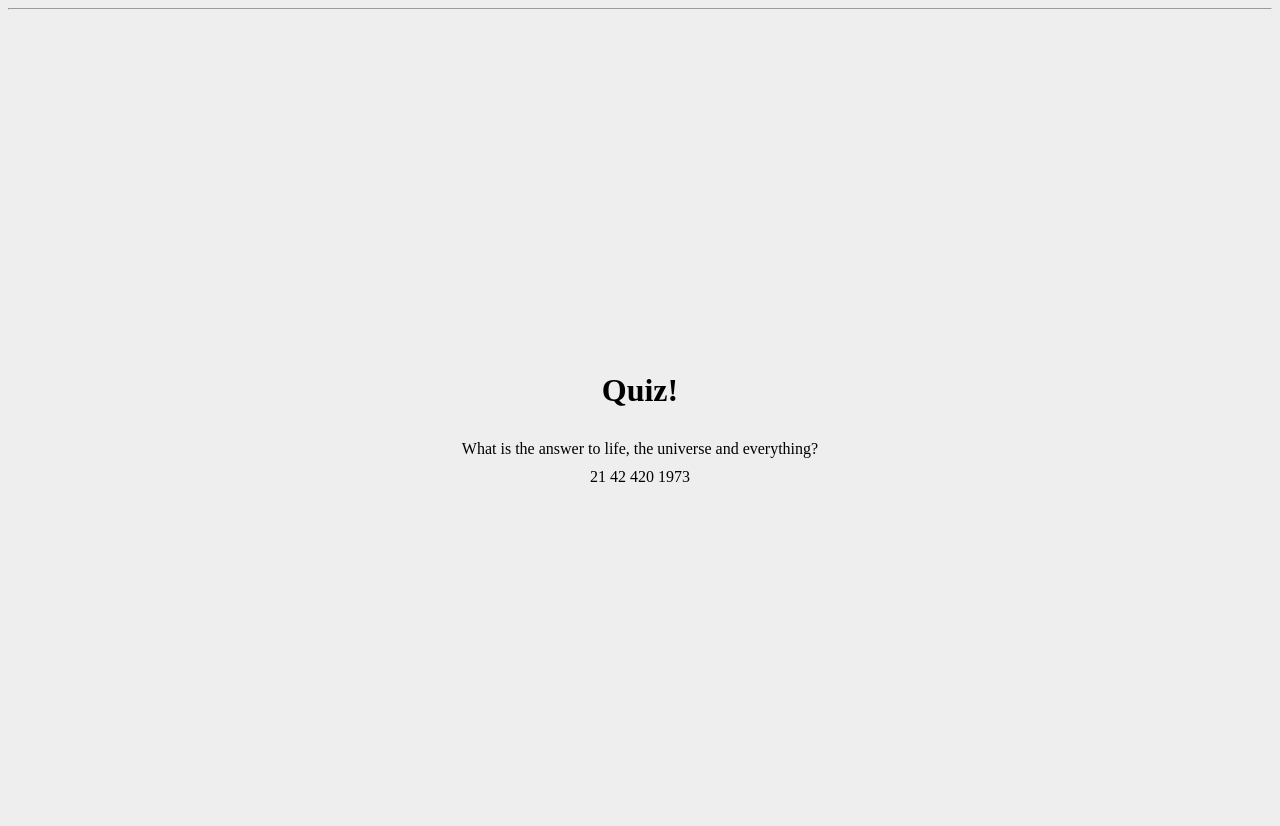
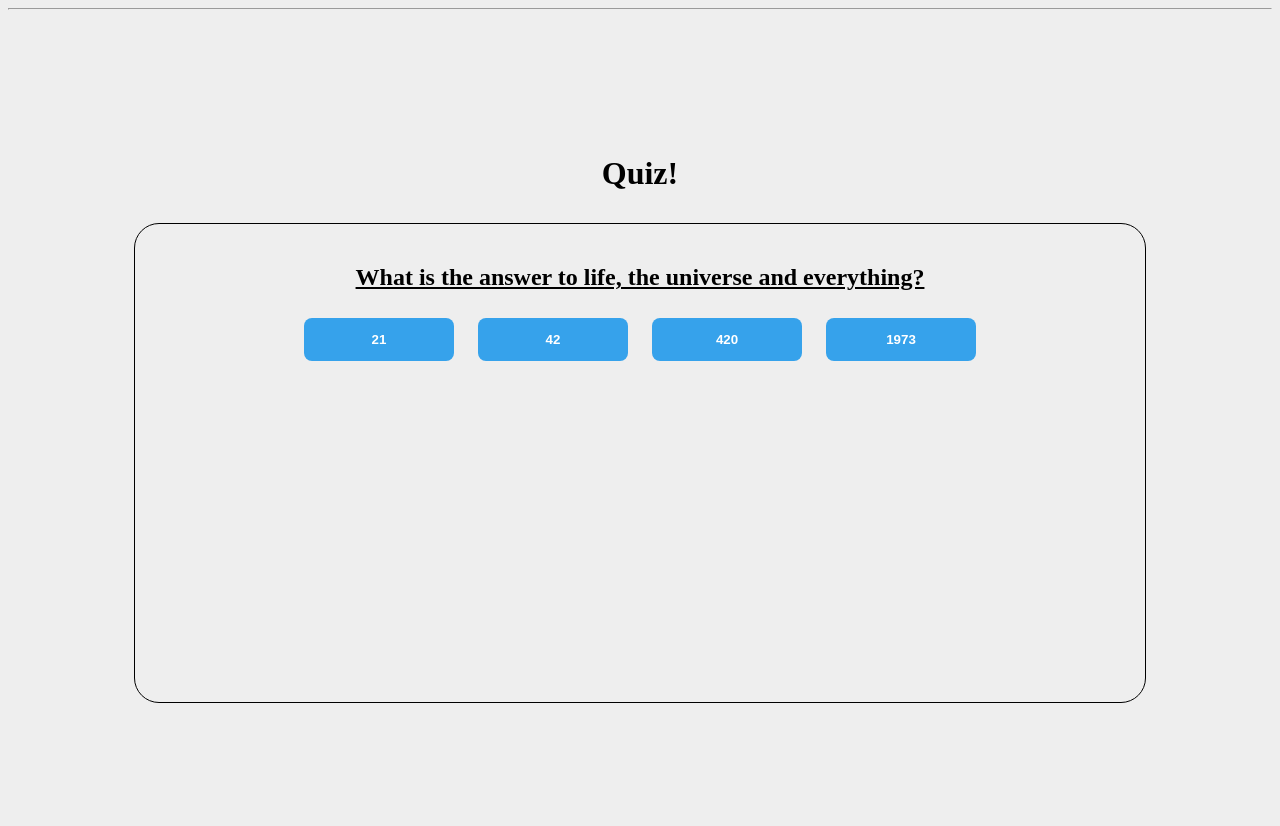
Before and after one commit to ACHolmes/lucas, a Flask app: page /quiz in a window 1280 px wide. Run offline with Flask 3, Linux system fonts and the light colour scheme.

Commit message:
Minor style improvements

```diff
--- a/static/css/styles.css
+++ b/static/css/styles.css
@@ -10,3 +10,48 @@
     height: 100vh;
     justify-content: center;
 }
+
+.container {
+    box-sizing: border-box;
+    display: flex;
+    padding: 20px;
+    height: 60%;
+    width: 80%;
+    flex-direction: column;
+    border: 1px solid black;
+    border-radius: 25px;
+}
+
+#question {
+    text-align: center;
+    text-decoration: underline;
+}
+
+.answers {
+    display: flex;
+    flex-direction: row;
+    justify-content: center;
+    gap: 10px;
+}
+
+/* Source: https://cssbuttons.app/buttons/49 */
+.bn49 {
+    border: 0;
+    text-align: center;
+    display: inline-block;
+    padding: 14px;
+    width: 150px;
+    margin: 7px;
+    color: #ffffff;
+    background-color: #36a2eb;
+    border-radius: 8px;
+    font-family: "proxima-nova-soft", sans-serif;
+    font-weight: 600;
+    text-decoration: none;
+    transition: box-shadow 200ms ease-out;
+  }
+
+.bn49:hover {
+    cursor: pointer;
+    background-color: #194d70;
+}
--- a/templates/quiz.html
+++ b/templates/quiz.html
@@ -5,14 +5,22 @@
 {% block content %}
     <h1>Quiz!</h1>
 
+    <div class="container">
         <div id="question">
+            <h2>
                 {{question}}
+            </h2>
+
         </div>
 
         <div class="answers">
             {% for answer in answers %}
+                <button class="bn49">
                     {{answer}}
+                </button>
             {% endfor %}
         </div>
+    </div>
+
 
 {% endblock %}
```
Lines whose indentation alone changed are shown as unchanged.
